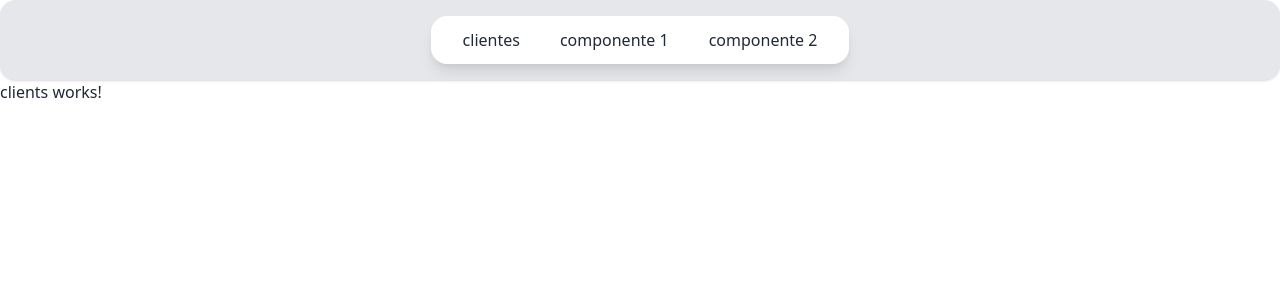
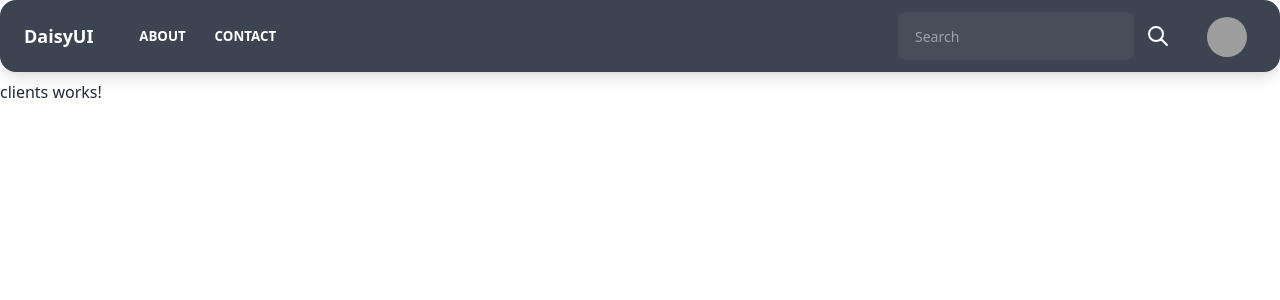
Before and after one commit to JavierBarker/EfectivizaAdmi-Frontend, an Angular app in the folder EfectivizaAdmin/: page /homePage/clients in a window 1280 px wide. Shown: the top 300 px of the page. Built offline with nearby package versions, Linux system fonts and the light colour scheme; sample sign-in values are in the browser's storage; grey boxes are pictures that could not be loaded.

Commit message:
Se hizo el navbar

```diff
--- a/EfectivizaAdmin/src/app/app-routing.module.ts
+++ b/EfectivizaAdmin/src/app/app-routing.module.ts
@@ -16,7 +16,7 @@ const routes: Routes = [
     { path: 'component2', component: Component2Component },
     { path: '', pathMatch: 'full', redirectTo: 'clients' }
   ]},
-  {path: '**', pathMatch: 'full', redirectTo: 'home' },
+  {path: '**', pathMatch: 'full', redirectTo: 'login' },
 ];
 
 @NgModule({
--- a/EfectivizaAdmin/src/app/components/home-page/home-page.component.html
+++ b/EfectivizaAdmin/src/app/components/home-page/home-page.component.html
@@ -1,5 +1,6 @@
+
 <div>
-    <div class="py-4 artboard artboard-demo bg-gray-200">
+    <!--<div class="py-4 artboard artboard-demo bg-gray-200">
         <ul class="menu items-stretch px-3 shadow-lg bg-base-100 horizontal rounded-box">
           <li *ngFor="let data of MenuItem">
                 <a [routerLink]="data.link">
@@ -8,6 +9,57 @@
                 </a>
           </li>
         </ul>
+    </div>-->
+
+    <div class="navbar mb-2 shadow-lg bg-neutral text-neutral-content rounded-box">
+      <div class="flex-none px-2 mx-2">
+        <span class="text-lg font-bold">
+                DaisyUI
+              </span>
+      </div>
+      <div class="flex-1 px-2 mx-2">
+        <div class="items-stretch hidden lg:flex">
+          <a class="btn btn-ghost btn-sm rounded-btn">
+                  About
+                </a>
+          <a class="btn btn-ghost btn-sm rounded-btn">
+                  Contact
+                </a>
+        </div>
+      </div>
+
+      <div class="flex-1 lg:flex-none">
+        <div class="form-control">
+          <input type="text" placeholder="Search" class="input input-ghost">
+        </div>
+      </div>
+      <div class="flex-none">
+        <button class="btn btn-square btn-ghost">
+          <svg xmlns="http://www.w3.org/2000/svg" fill="none" viewBox="0 0 24 24" class="inline-block w-6 h-6 stroke-current">
+            <path stroke-linecap="round" stroke-linejoin="round" stroke-width="2" d="M21 21l-6-6m2-5a7 7 0 11-14 0 7 7 0 0114 0z"></path>
+          </svg>
+        </button>
+      </div>
+
+
+      <div class="dropdown dropdown-left">
+        <div tabindex="0" class="m-1 btn">
+          <div class="avatar">
+            <div class="rounded-full w-10 h-10 m-1">
+              <img src="https://i.pravatar.cc/500?img=32">
+            </div>
+          </div>
+        </div>
+        <ul tabindex="0" class="p-2 shadow menu dropdown-content bg-base-100 rounded-box w-52">
+          <li>
+            <a>Tu usuario</a>
+          </li>
+          <li (click)="logOut()">
+            <a>Log Out</a>
+          </li>
+        </ul>
+      </div>
+
     </div>
 
     <div>
--- a/EfectivizaAdmin/src/app/components/home-page/home-page.component.ts
+++ b/EfectivizaAdmin/src/app/components/home-page/home-page.component.ts
@@ -1,4 +1,5 @@
 import { Component, OnInit } from '@angular/core';
+import { Router } from '@angular/router';
 import { UserService } from 'src/app/services/user.service';
 
 @Component({
@@ -23,9 +24,16 @@ export class HomePageComponent implements OnInit {
       link: '/homePage/component2'
     }
   ];
-  constructor(private userService: UserService) { }
+  constructor(private userService: UserService, private router: Router) { }
 
   ngOnInit(): void {
   }
 
+  logOut(){
+
+    localStorage.clear();
+    this.router.navigate(['/login'])
+
+  }
+
 }
--- a/EfectivizaAdmin/src/app/components/login/login.component.ts
+++ b/EfectivizaAdmin/src/app/components/login/login.component.ts
@@ -33,7 +33,7 @@ export class LoginComponent implements OnInit {
 
 
   setToken(){
-    this.userService.login(this.loginForm.value, 'true').subscribe(
+    this.userService.login(this.loginForm.value, true).subscribe(
       response =>{
         this.token = response.token;
         localStorage.setItem('token', this.token);
@@ -43,7 +43,7 @@ export class LoginComponent implements OnInit {
   }
 
   login(){
-    this.userService.login(this.loginForm.value, 'false').subscribe(
+    this.userService.login(this.loginForm.value, false).subscribe(
       response =>{
 
         Swal.fire({
```
Also changed, not shown: 1 other file (tests, documents, lock files or other folders).
